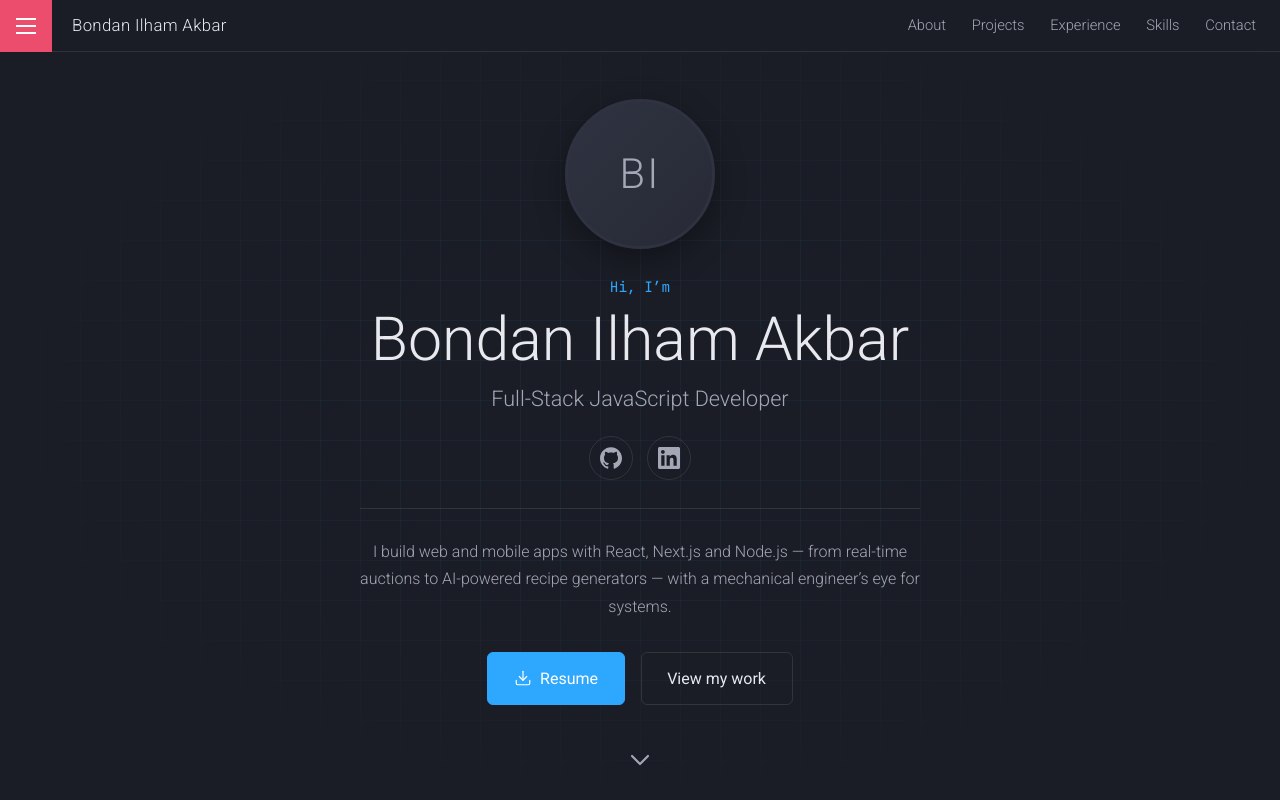
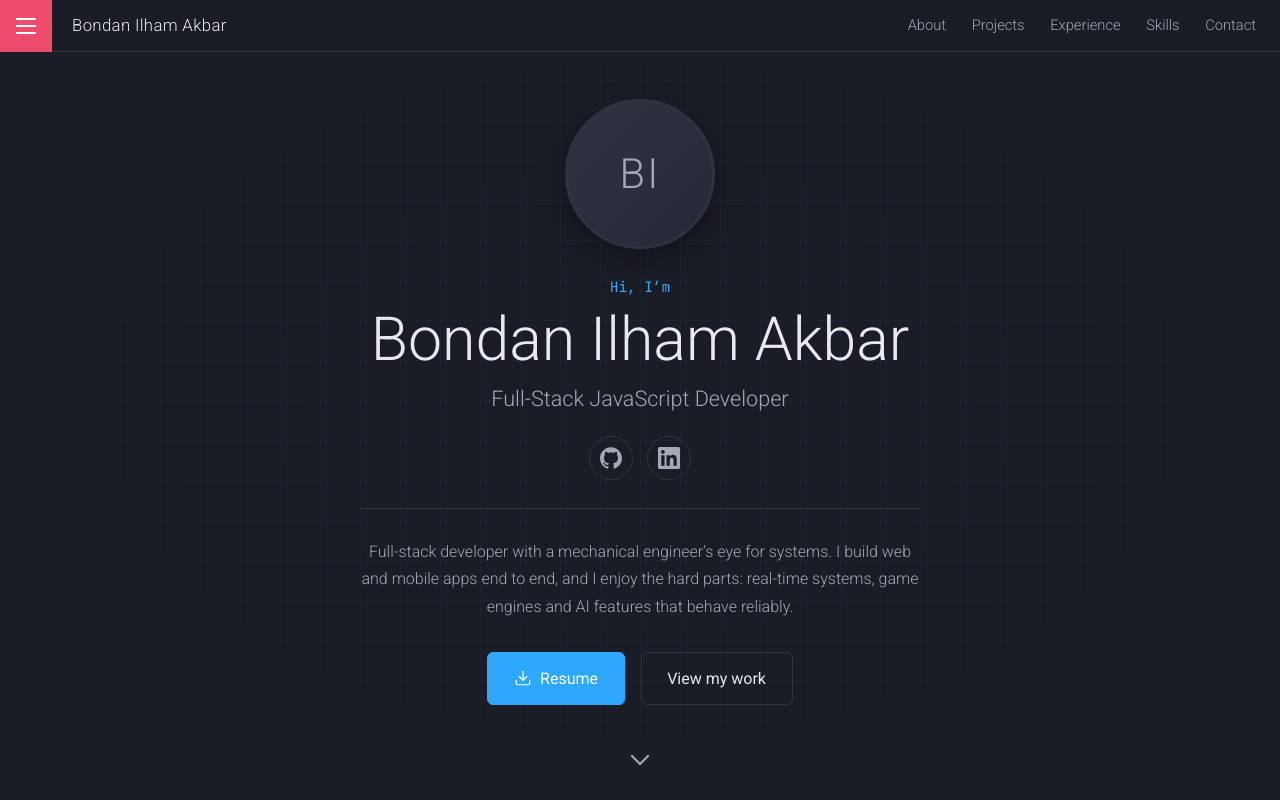
Before and after one commit to bondanilham/portfolio, a React (Vite) app: page / in a window 1280 px wide. Shown: the top 800 px of the page. Built offline with nearby package versions, Linux system fonts and the light colour scheme.

Commit message:
Updated hero introduction

```diff
--- a/src/data/content.js
+++ b/src/data/content.js
@@ -9,7 +9,7 @@ export const site = {
   name: 'Bondan Ilham Akbar',
   title: 'Full-Stack JavaScript Developer',
   tagline:
-    'I build web and mobile apps with React, Next.js and Node.js — from real-time auctions to AI-powered recipe generators — with a mechanical engineer’s eye for systems.',
+    'Full-stack developer with a mechanical engineer’s eye for systems. I build web and mobile apps end to end, and I enjoy the hard parts: real-time systems, game engines and AI features that behave reliably.',
   photo: null, // e.g. '/images/profile.jpg'
   resumeUrl: '/Bondan_Ilham_Akbar_20-11-2026.pdf',
   email: 'me@ilham.bond',
```
